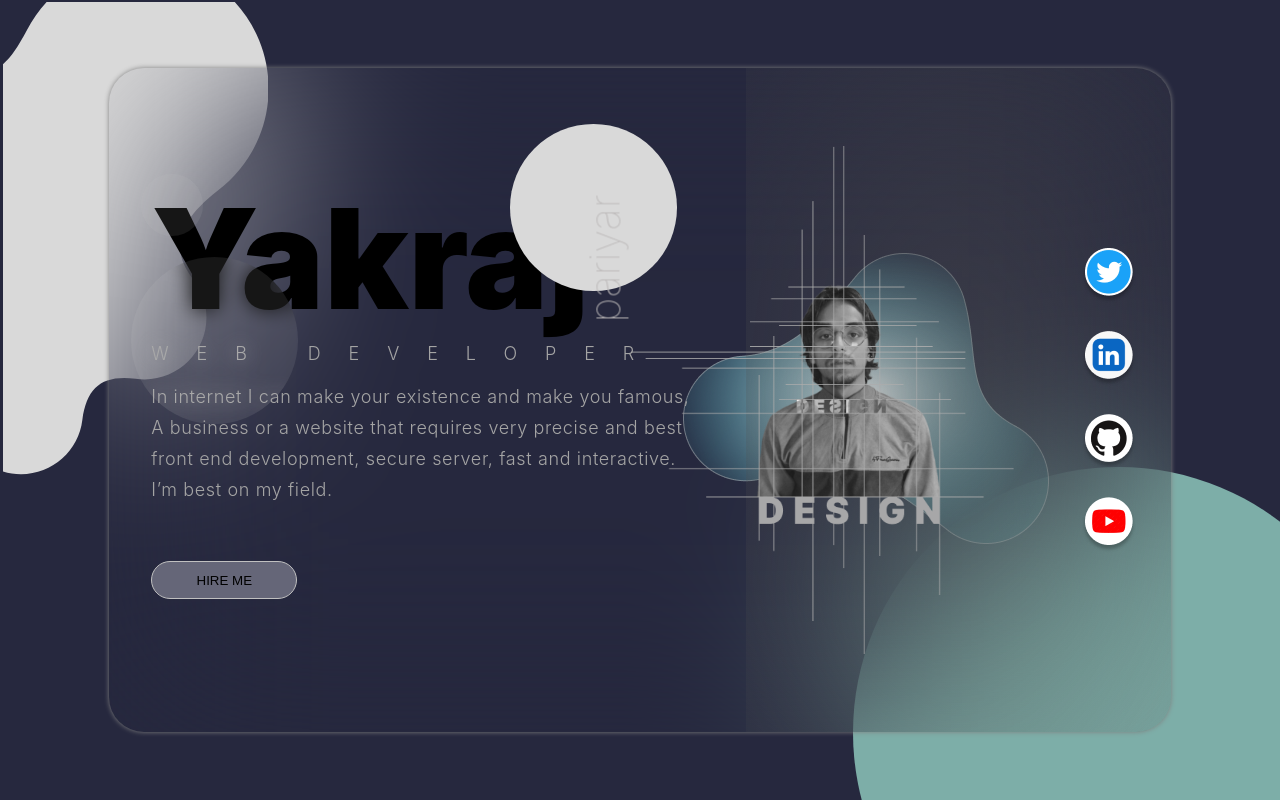
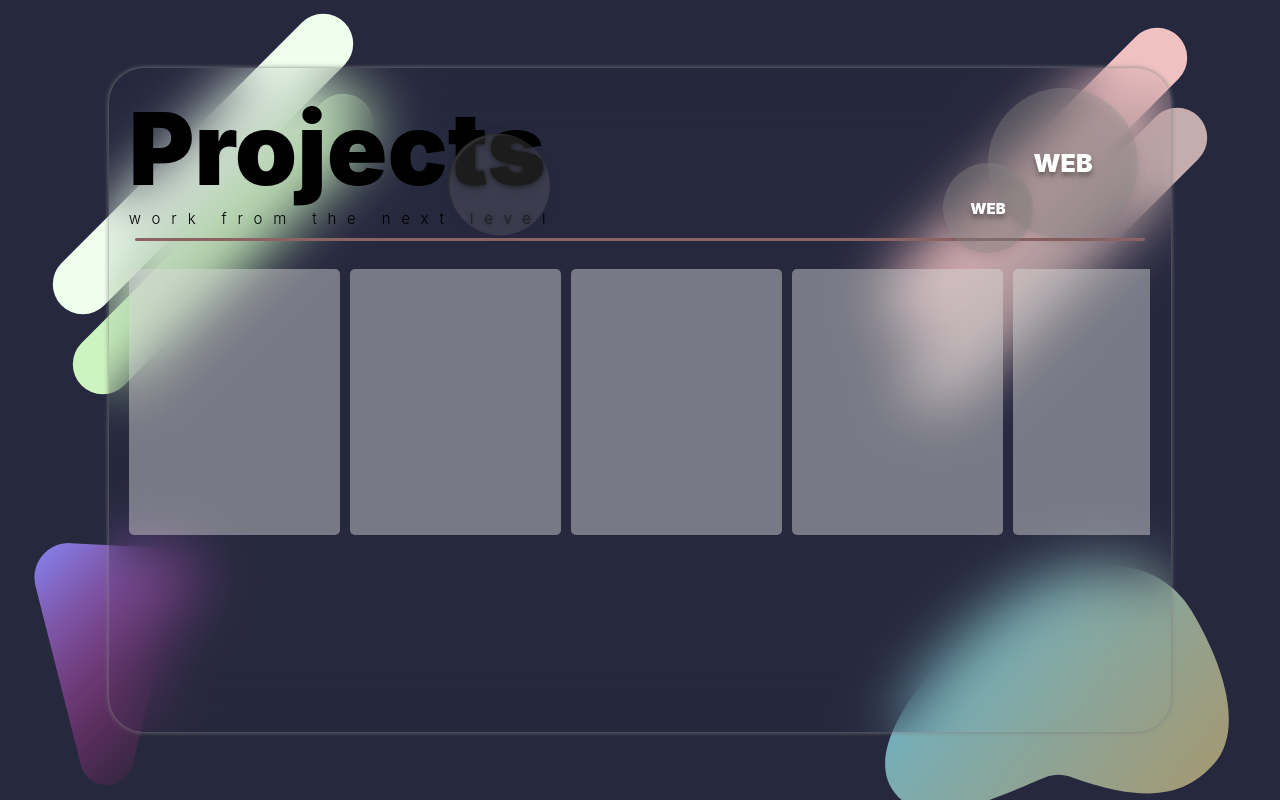
Before and after one commit to yakraj/portfolio-mrp, a React (Vite) app: page / in a window 1280 px wide. Built offline with nearby package versions, Linux system fonts and the light colour scheme.

Commit message:
portfolio created

```diff
--- a/src/App.tsx
+++ b/src/App.tsx
@@ -1,12 +1,13 @@
-import { Home } from './features/home/home'
+import { Home } from "./features/home/home";
+import { Portfolio } from "./features/portfolio/portfolio";
 
 function App() {
-
   return (
     <>
-     <Home/>
+      {/* <Home/> */}
+      <Portfolio />
     </>
-  )
+  );
 }
 
-export default App
+export default App;
--- /dev/null
+++ b/src/components/portfolio.graphics.tsx
@@ -0,0 +1,110 @@
+import React from "react";
+
+export const PortfolioGraphics = () => {
+  return (
+    <>
+      {/* two bottom and top graphics will be appear here */}
+      {/* top left graphics */}
+      <div className="port-top-left-graphics">
+        <div
+          style={{
+            width: "400px",
+            height: "60px",
+            transform: "rotate(-45deg)",
+            borderRadius: "47px",
+            background: "#EEFFED",
+          }}
+        ></div>
+        <div
+          style={{
+            width: "400px",
+            height: "60px",
+            margin: "20px",
+            transform: "rotate(-45deg)",
+            borderRadius: "47px",
+            background: "#CCF4BE",
+          }}
+        ></div>
+      </div>
+      <div className="port-top-right-graphics">
+        <div
+          style={{
+            width: "400px",
+            height: "60px",
+            transform: "rotate(-45deg)",
+            borderRadius: "47px",
+            background: "#F0C1C1",
+            flexShrink: "0",
+          }}
+        ></div>
+        <div
+          style={{
+            width: "400px",
+            height: "60px",
+            margin: "20px",
+            transform: "rotate(-45deg)",
+            borderRadius: "47px",
+            background: "#C5ADAD",
+            flexShrink: "0",
+          }}
+        ></div>
+      </div>
+
+      {/* bottom left graphics */}
+      <svg
+        className="port-bottom-left-graphics"
+        xmlns="http://www.w3.org/2000/svg"
+        width="170"
+        // height="329"
+        viewBox="0 0 231 329"
+        fill="none"
+      >
+        <path
+          d="M73.1026 318.243C68.4541 313.594 65.1485 307.775 63.5356 301.402L2.10338 58.656C-5.65199 28.011 18.4484 -1.39852 50.0199 0.184005L192.835 7.34265C236.113 9.51198 245.406 69.4041 204.821 84.5858C192.424 89.2229 183.133 99.7036 180.015 112.566L134.333 301.045C127.628 328.709 93.2301 338.37 73.1026 318.243Z"
+          fill="url(#paint0_linear_32_20)"
+        />
+        <defs>
+          <linearGradient
+            id="paint0_linear_32_20"
+            x1="22.59"
+            y1="-39.09"
+            x2="272.443"
+            y2="210.763"
+            gradientUnits="userSpaceOnUse"
+          >
+            <stop stop-color="#828EFF" />
+            <stop offset="1" stop-color="#F21E84" stop-opacity="0" />
+          </linearGradient>
+        </defs>
+      </svg>
+      {/* bottom right graphics */}
+      <svg
+        className="port-bottom-right-graphics"
+        xmlns="http://www.w3.org/2000/svg"
+        width="350"
+        // height="277"
+        viewBox="0 0 410 277"
+        fill="none"
+      >
+        <path
+          d="M5.5024 219.499C-25.1952 156.497 94.0029 62.9988 172.503 23.5659C251.003 -15.8669 355.136 -9.51597 386.319 72.7414C417.503 154.999 418 224.5 381 253.5C345.94 280.98 302.349 290.501 214.918 240.374C205.225 234.816 193.942 232.394 183.026 234.775C127.032 246.985 33.1561 276.253 5.5024 219.499Z"
+          fill="url(#paint0_linear_32_17)"
+          fill-opacity="0.81"
+        />
+        <defs>
+          <linearGradient
+            id="paint0_linear_32_17"
+            x1="137.851"
+            y1="42.6168"
+            x2="426"
+            y2="377.5"
+            gradientUnits="userSpaceOnUse"
+          >
+            <stop stop-color="#85CED8" />
+            <stop offset="1" stop-color="#F4C770" stop-opacity="0.82" />
+          </linearGradient>
+        </defs>
+      </svg>
+    </>
+  );
+};
--- a/src/features/home/home.css
+++ b/src/features/home/home.css
@@ -12,7 +12,7 @@
   box-shadow: 0 0 5px GREY;
   display: flex;
   justify-content: space-between;
-  backdrop-filter: blur(100px);
+  backdrop-filter: blur(30px);
 }
 .graphical-content-body {
   width: 83%;
--- a/src/features/portfolio/portfolio.css
+++ b/src/features/portfolio/portfolio.css
@@ -0,0 +1,124 @@
+.port-top-left-graphics {
+  position: absolute;
+  top: 10%;
+  left: -10%;
+}
+.port-top-right-graphics {
+  position: absolute;
+  top: 12%;
+  right: -10%;
+}
+
+.port-bottom-left-graphics {
+  position: absolute;
+  left: -7%;
+  bottom: -8%;
+}
+
+.port-bottom-right-graphics {
+  position: absolute;
+  right: -5%;
+  bottom: -12%;
+  transform: rotate(-10deg);
+}
+.branding-portfolio {
+  display: flex;
+  justify-content: space-between;
+  width: 95%;
+  padding: 20px;
+}
+
+.branding-heading {
+  position: relative;
+  > h1 {
+    color: #000;
+    font-family: Inter;
+    font-size: 100px;
+    font-style: normal;
+    font-weight: 900;
+    line-height: normal;
+    margin: 0;
+    padding: 0;
+  }
+  > p {
+    font-size: 15px;
+    font-weight: 300;
+    letter-spacing: 10.83px;
+    font-family: Inter;
+    margin: 0;
+    padding: 0;
+  }
+  > .branding-style-circle {
+    background: rgba(185, 184, 184, 0.151);
+    position: absolute;
+    border-radius: 50%;
+    border-top: 3px solid #303030;
+    transform: rotate(-45deg);
+    width: 100px;
+    height: 100px;
+    mix-blend-mode: difference;
+    flex-shrink: 0;
+    filter: drop-shadow(0px 4px 4px rgba(0, 0, 0, 0.25));
+    backdrop-filter: blur(2.5px);
+    top: 30%;
+    left: 75%;
+  }
+}
+
+.branding-circles {
+  position: relative;
+  > .first-web-circle,
+  .second-apps-circle {
+    background: rgba(141, 141, 141, 0.35);
+    border-radius: 50%;
+    width: 150px;
+    height: 150px;
+    flex-shrink: 0;
+    filter: drop-shadow(0px 4px 4px rgba(0, 0, 0, 0.25));
+    backdrop-filter: blur(40px);
+    color: #fff;
+    font-family: Inter;
+    font-size: 25px;
+    font-style: normal;
+    font-weight: 900;
+    text-transform: uppercase;
+    line-height: normal;
+    text-shadow: 0px 4px 4px rgba(0, 0, 0, 0.25);
+  }
+  > .second-apps-circle {
+    position: absolute;
+    left: -30%;
+    top: 50%;
+    width: 90px;
+    height: 90px;
+    font-size: 15px;
+  }
+}
+hr {
+  width: 95%;
+  border: none;
+  height: 3px;
+  border-radius: 51px;
+  background: #8c6363;
+  flex-shrink: 0;
+  margin-top: -20px;
+}
+.posts-corusel::-webkit-scrollbar {
+  display: none;
+}
+.posts-corusel {
+  padding: 20px;
+  box-sizing: border-box;
+  display: flex;
+  width: 98%;
+  overflow-y: hidden;
+  > .single-post {
+    width: 211px;
+    height: 266px;
+    border-radius: 5px;
+    margin-right: 10px;
+    background: rgba(217, 217, 217, 0.46);
+    flex-shrink: 0;
+    backdrop-filter: blur(10.5px);
+  }
+}
--- a/src/features/portfolio/portfolio.tsx
+++ b/src/features/portfolio/portfolio.tsx
@@ -0,0 +1,49 @@
+import React from "react";
+import "../home/home.css";
+import "./portfolio.css";
+import { PortfolioGraphics } from "../../components/portfolio.graphics";
+export const Portfolio = () => {
+  return (
+    <>
+      <div className="main-body b-center">
+        <div className="graphical-content-body">
+          <PortfolioGraphics />
+          <div className="content-body">
+            <div className="wi-f">
+              {/* all content starts from here */}
+
+              {/* top title start here */}
+
+              <div className="branding-portfolio">
+                <div className="branding-heading">
+                  <h1>Projects</h1>
+                  <p>work from the next level</p>
+                  <div className="branding-style-circle"></div>
+                </div>
+                <div className="branding-circles">
+                  <div className="first-web-circle b-center">web</div>
+                  <div className="second-apps-circle b-center">web</div>
+                </div>
+              </div>
+              <hr />
+
+              {/* here will be a very beautifu carusel for posts */}
+
+              <div className="posts-corusel">
+                <div className="single-post"></div>
+                <div className="single-post"></div>
+                <div className="single-post"></div>
+                <div className="single-post"></div>
+                <div className="single-post"></div>
+                <div className="single-post"></div>
+                <div className="single-post"></div>
+                <div className="single-post"></div>
+                <div className="single-post"></div>
+              </div>
+            </div>
+          </div>
+        </div>
+      </div>
+    </>
+  );
+};
--- a/src/index.css
+++ b/src/index.css
@@ -11,6 +11,9 @@ body {
   display: flex;
   justify-content: center;
   align-items: center;
+}
+.f-cl {
+  flex-direction: column;
 }
 
 .h-center {
@@ -27,7 +30,7 @@ body {
 }
 
 .wi-f {
-  height: 100%;
+  width: 100%;
 }
 .c-p {
   cursor: pointer;
```
